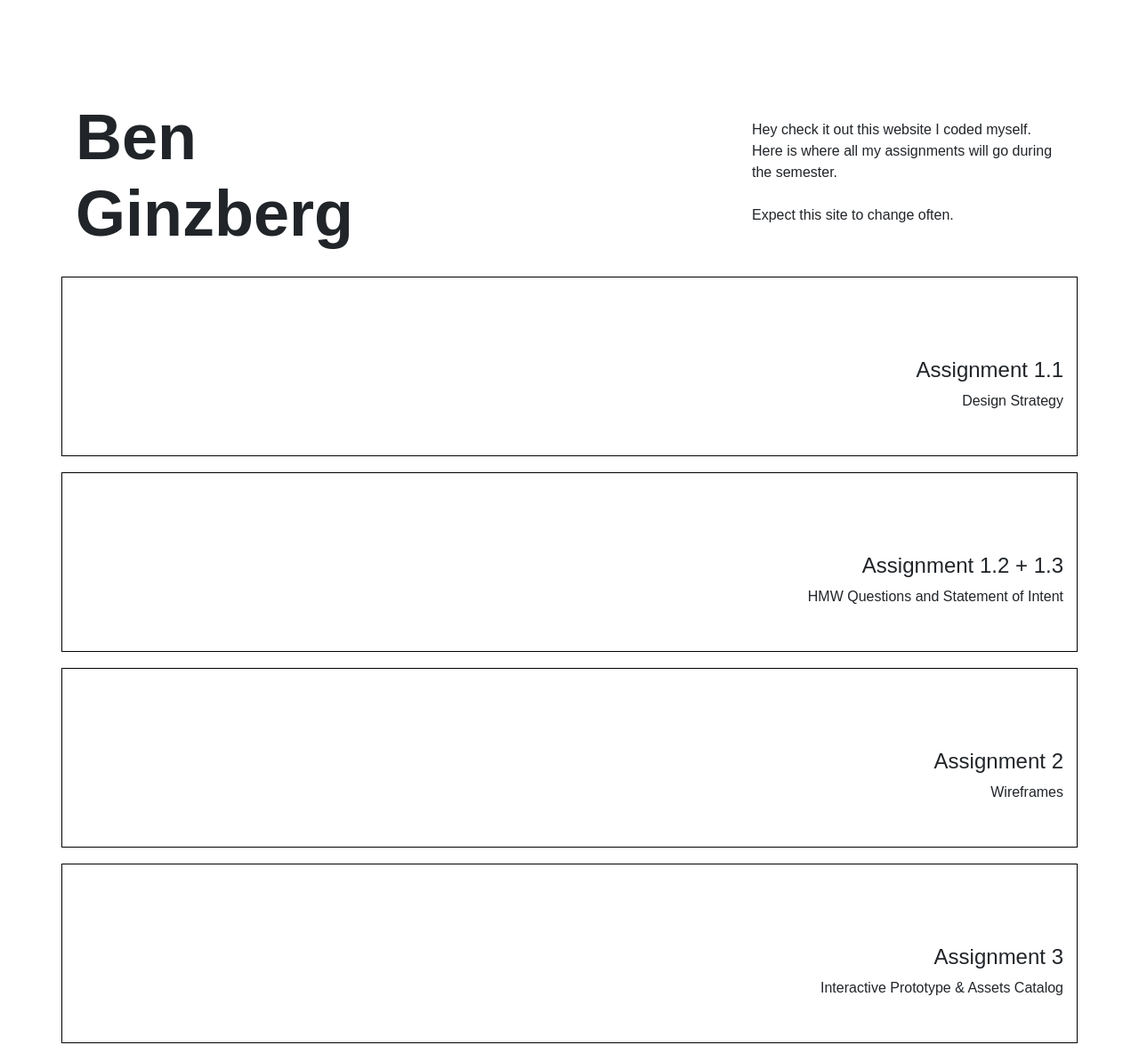
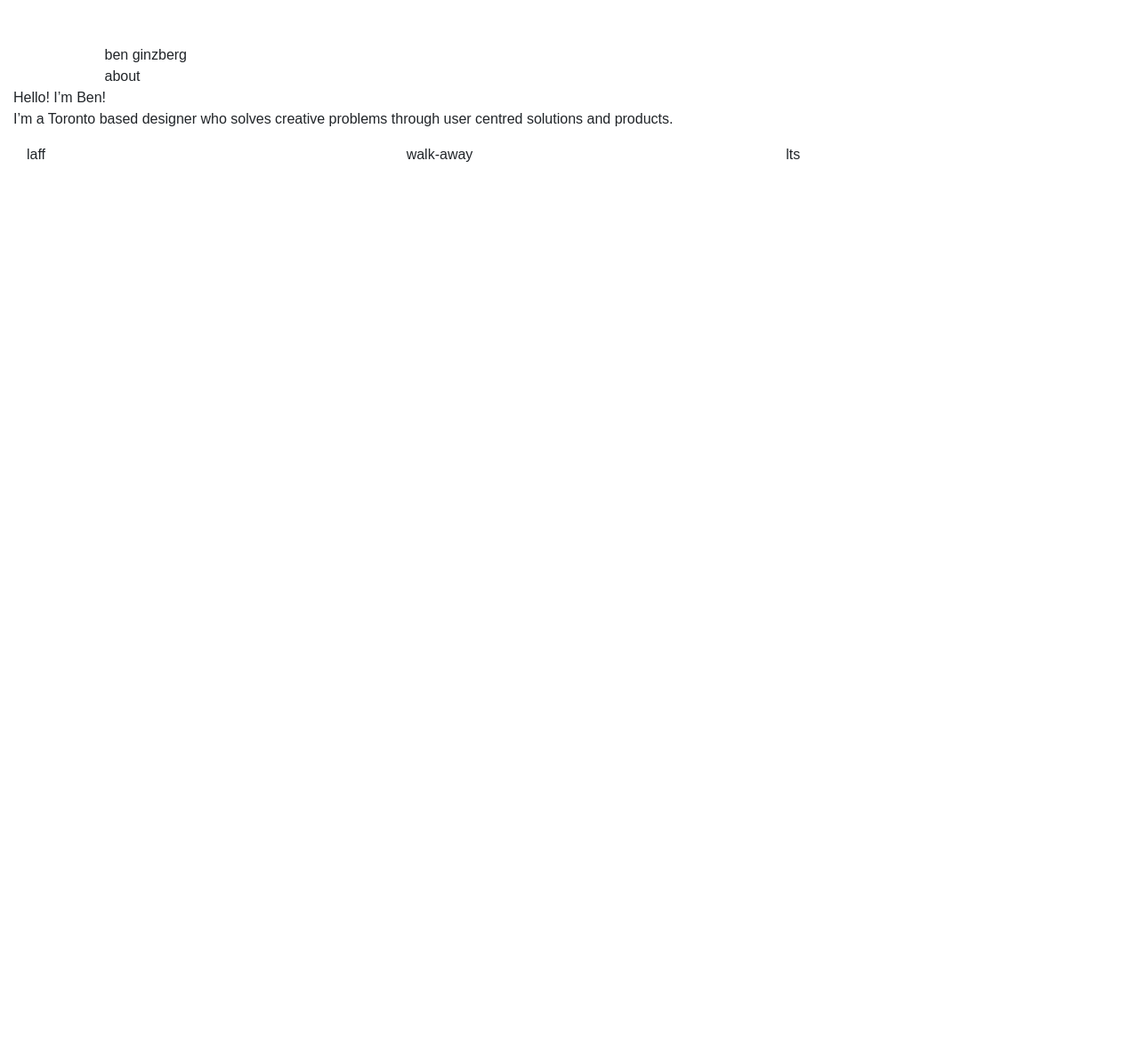
Before and after one commit to ginzbergben/testsite, a plain HTML site: page index.html in a window 1280 px wide. Shown: the top 1175 px of the page at 89% size. After the commit the page ends 800 px from the top, so only its background shows below. Drawn offline with Linux system fonts and the light colour scheme.

Commit message:
Update index.html

```diff
--- a/index.html
+++ b/index.html
@@ -1,104 +1,69 @@
+
 <!DOCTYPE HTML>
 <html lang="en">
 <link rel="stylesheet" type="text/css" href="css/bootstrap.css">
 <link rel="stylesheet" type="text/css" href="css/styles.css">
 
-<link
-    href="https://fonts.googleapis.com/css?family=Raleway:100,100i,200,200i,300,300i,400,400i,500,500i,600,600i,700,700i,800,800i,900,900i&display=swap"
-    rel="stylesheet">
-
-
 <head>
     <!-- basic.html -->
-    <title>Ben Ginzberg</title>
+    <title>ben ginzberg</title>
     <meta charset="UTF-8" />
 </head>
 
 <body>
-    <!-- <nav class="col-12">
+    <!-- nav -->
+    <div class="container-fluid">
+        <nav>
+            <ul>
+                <li><a href="#">ben ginzberg</a></li>
 
-                    <a href="#"><p><b>Process Site</b></p> </a>
-                    <ul class="nav-links">
-                    <li> <a href="#">Assignments</a></li>
-                        <li><a href="#">Weeks</a></li>
+                <li><a class="right-side" href="pages/about.html">about</a></li>
 
-                        <li><a href="#">Other Stuff</a></li>
-                      </ul>
+            </ul>
+        </nav>
+    </div>
 
-    </nav> -->
-
-    <div class="container">
-        <div class="intro row">
-            <div class="leftside col-lg-8 col-sm-12">
-                <h1>Ben <br>Ginzberg</h1>
-            </div>
-            <div class="desc col-lg-4 col-sm-12">
-                <p>
-                    Hey check it out this website I coded myself. Here is where all my assignments will go during the semester. <br><br>Expect this site to change often.
-                </p>
+    <!-- introduction blurb -->
+    <div class="container-fluid">
+        <div class="row introblurb">
+            <div class="col-lg-9 col-sm-12">
+                <p>Hello! I’m Ben!
+                    <br>
+                    I’m a Toronto based designer who solves creative problems through user centred solutions and
+                    products.</p>
             </div>
         </div>
+    </div>
+    <!-- projects-->
+    <div class="container-fluid">
+        <div class="row">
+            <div class="col-lg-4 pbutt">
+                <a href="pages/laff.html">
+                    <div class="col-12 project-button laff">
 
-        <div class="row">
-            <a href ="pages/ment-1.html" class="ass ass-1 col-12">
-                <h4>Assignment 1.1</h4>
-                <p>Design Strategy</p>
-            </a>
-        </div>
-        <div class="row">
-            <a href ="pages/ment-1p2.html" class="ass ass-1 col-12">
-                <h4>Assignment 1.2 + 1.3</h4>
-                <p>HMW Questions and Statement of Intent</p>
-            </a>
-        </div>
-        <div class="row">
-            <a href="pages/ment-2.html" class="ass ass-2 col-12">
-                <h4>Assignment 2</h4>
-                <p>Wireframes</p>
-            </a>
-        </div>
-        <div class="row">
-            <a href="pages/ment-3.html" class="ass ass-3 col-12">
-                <h4>Assignment 3</h4>
-                <p>Interactive Prototype & Assets Catalog</p>
-            </a>
-        </div>
-        <div class="row">
-            <div class="ass ass-4 col-12">
-                <h4>Assignment 4</h4>
-                <p>Animations</p>
+
+                        <p>laff</p>
+
+                    </div>
+                </a>
+            </div>
+            <div class="col-lg-4 pbutt">
+                <a href="pages/wa.html">
+                    <div class="col-12 project-button wa">
+                        <p>walk-away</p>
+                    </div>
+                </a>
+            </div>
+            <div class="col-lg-4 pbutt">
+                <a href="pages/lts.html">
+                    <div class="col-12 project-button lts">
+                        <p>lts</p>
+                    </div>
+                </a>
             </div>
         </div>
-        <div class="row">
-            <div class="ass ass-5 col-12">
-                <h4>Assignment 5</h4>
-                <p>Final</p>
-            </div>
-        </div>
+    </div>
 
-        <!-- <div class="ass-bunch col-4">
-                <h2>Assignments</h2>
-                    <div class="ass-button">
-                        <p>Click here for my Assignment 1 stuff</p>
-                    </div>
-                    <div class="ass-button">
-                        <p>Click here for my Assignment 2 stuff</p>
-                    </div>
-                    <div class="ass-button">
-                        <p>Click here for my Assignment 3 stuff</p>
-                    </div>
-                    <div class="ass-button">
-                        <p>Click here for my Assignment 4 stuff</p>
-                    </div>
-                    <div class="ass-button">
-                        <p>Click here for my Assignment 5 stuff</p>
-                    </div>
-            </div> -->
-    </div>
-    <footer>
-            <p><b>Ben Ginzberg</b></p>
-            </footer>
-    </div>
 </body>
 
 </html>
```
